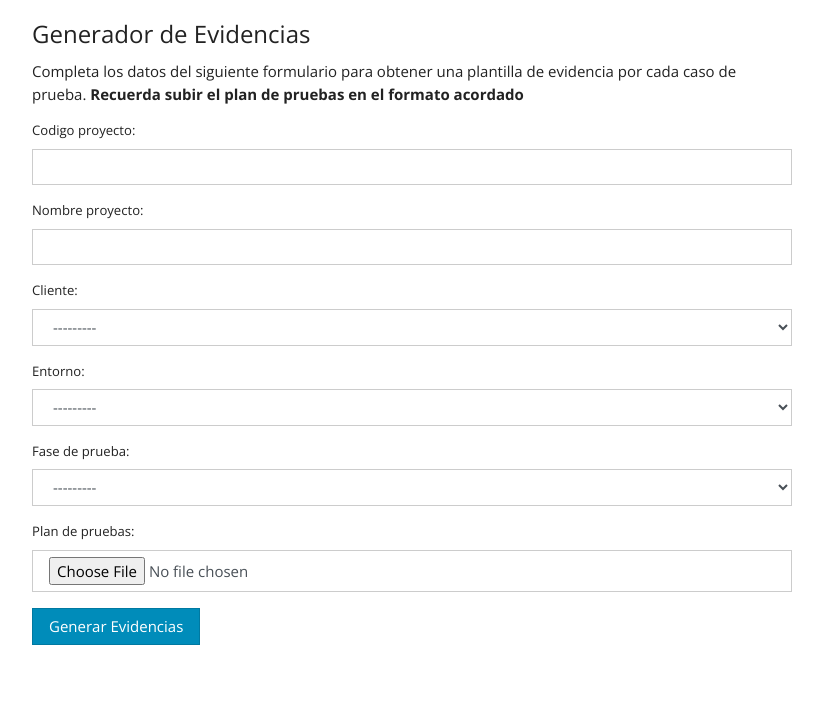
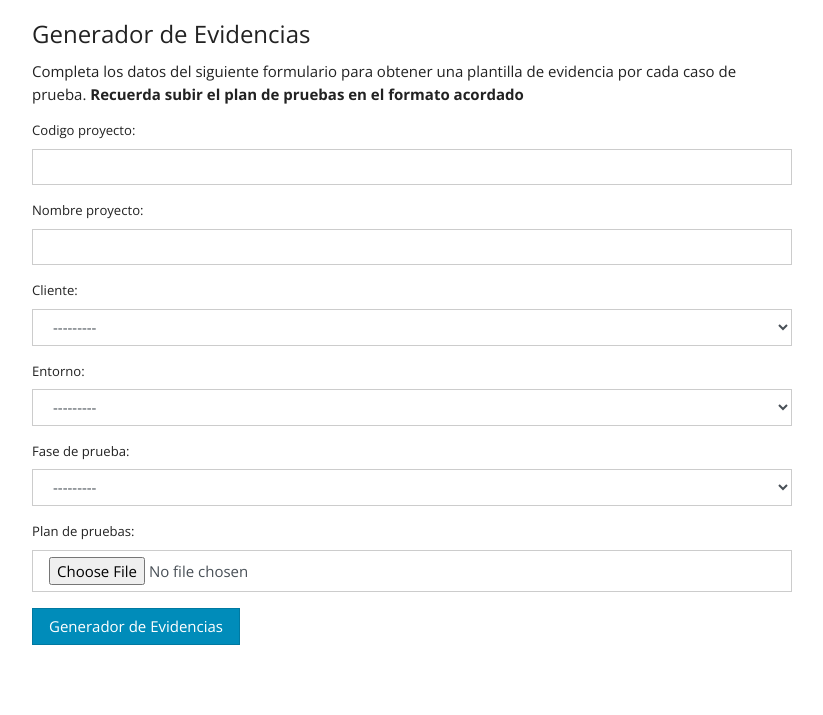
Before and after one commit to julimirin/HerramientasMTP, a Django app: page /GeneradorEvidencias/ in a window 1280 px wide. Shown: the top 715 px of the page, without its empty margins (38-861 px from the left). Run offline with Django 3.2, Linux system fonts and the light colour scheme; data that the repository does not hold is empty; some libraries are stand-ins or nearby versions.

Commit message:
Cambios en titulos

```diff
--- a/GeneradorEvidencias/templates/GeneradorEvidencias/post_solicitud.html
+++ b/GeneradorEvidencias/templates/GeneradorEvidencias/post_solicitud.html
@@ -8,7 +8,7 @@
         <p>Completa los datos del siguiente formulario para obtener una plantilla de evidencia por cada caso de prueba. <strong>Recuerda subir el plan de pruebas en el formato acordado</strong></p>
         {% csrf_token %}
         {{ form.as_p }}
-       <button type="submit" class="btn btn-primary">Generar Evidencias</button>
+       <button type="submit" class="btn btn-primary">Generador de Evidencias</button>
     </form>
 </div>
 
```
